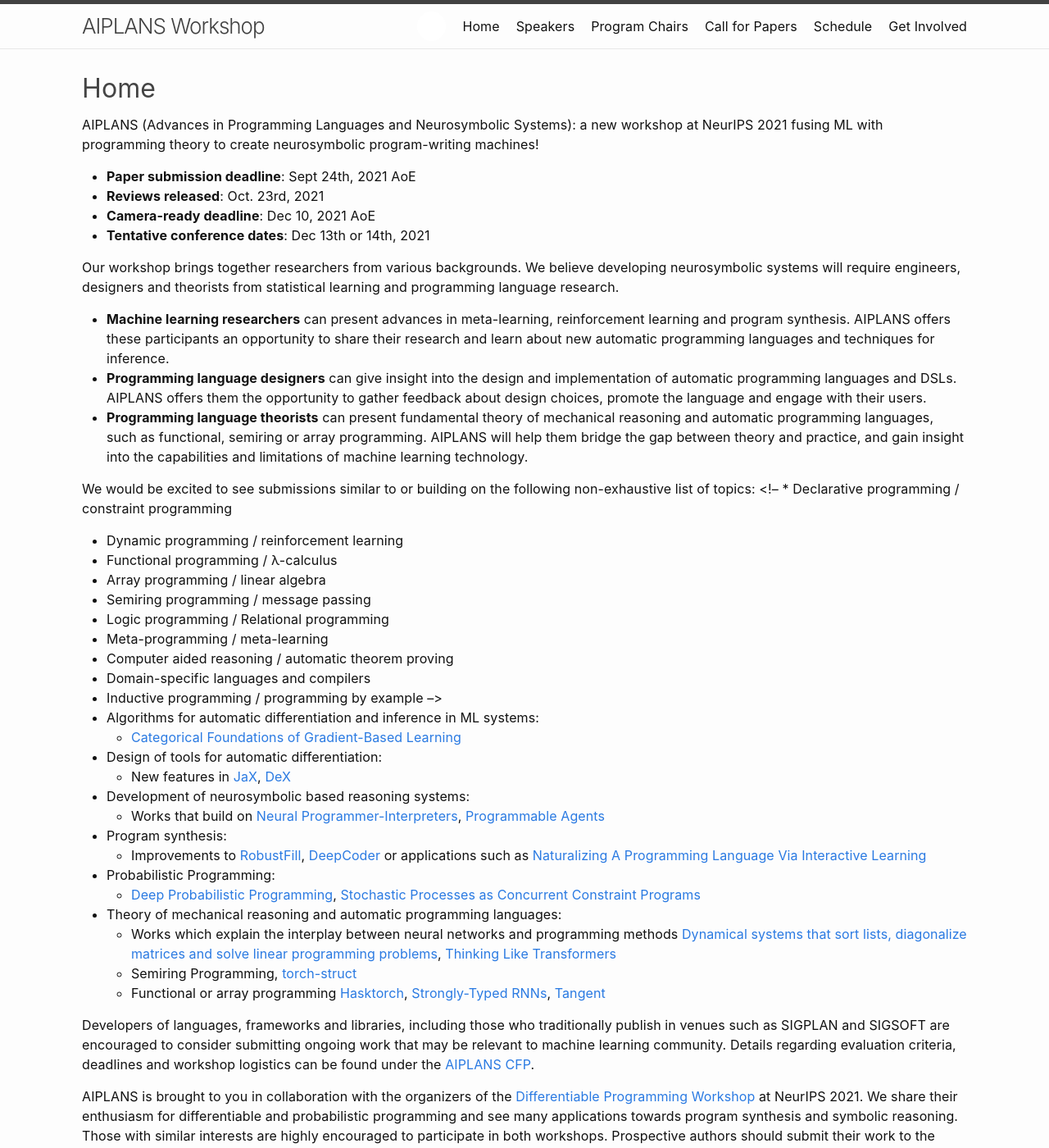
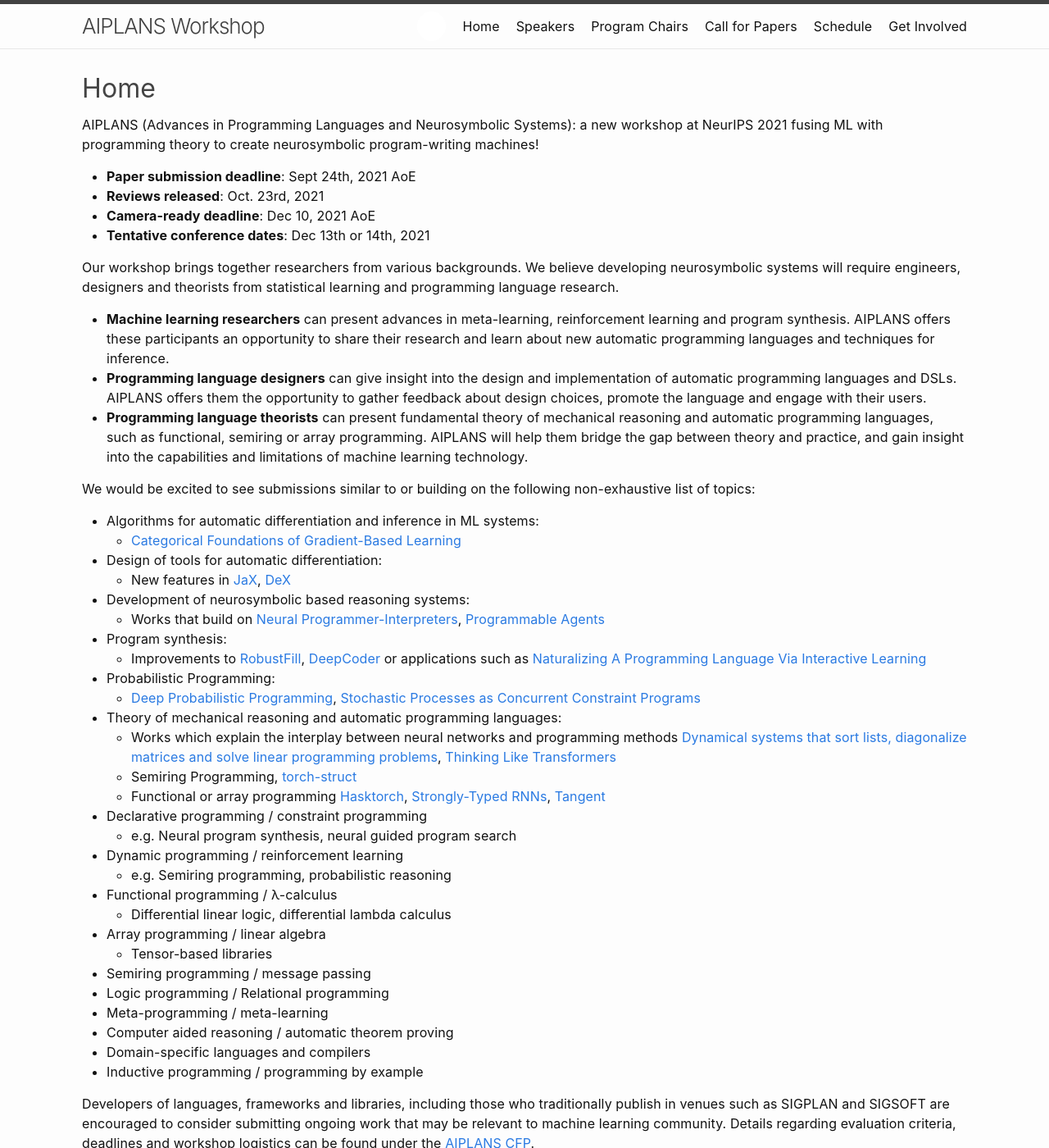
Before and after one commit to aiplans/aiplans.github.io, a Jekyll site: the page built from index.md, in a window 1280 px wide and 1400 px high. Shown: the whole window at 82% size. Built offline with Jekyll 4.4.1, drawn with Linux system fonts in a browser that asks for light colours.

Commit message:
update literature examples

```diff
--- a/index.md
+++ b/index.md
@@ -57,6 +47,20 @@ We would be excited to see submissions similar to or building on the following n
   * Works which explain the interplay between neural networks and programming methods [Dynamical systems that sort lists, diagonalize matrices and solve linear programming problems](http://hrl.harvard.edu/publications/brockett88dynamical.pdf), [Thinking Like Transformers](https://arxiv.org/abs/2106.06981)
   * Semiring Programming, [torch-struct](https://arxiv.org/abs/2002.00876)
   * Functional or array programming [Hasktorch](https://github.com/hasktorch/hasktorch), [Strongly-Typed RNNs](https://arxiv.org/abs/1602.02218), [Tangent](https://arxiv.org/abs/1809.09569)
+* Declarative programming / constraint programming
+  * e.g. Neural program synthesis, neural guided program search
+* Dynamic programming / reinforcement learning
+  * e.g. Semiring programming, probabilistic reasoning
+* Functional programming / λ-calculus
+  * Differential linear logic, differential lambda calculus
+* Array programming / linear algebra
+  * Tensor-based libraries
+* Semiring programming / message passing
+* Logic programming / Relational programming
+* Meta-programming / meta-learning
+* Computer aided reasoning / automatic theorem proving
+* Domain-specific languages and compilers
+* Inductive programming / programming by example
 
 Developers of languages, frameworks and libraries, including those who traditionally publish in venues such as SIGPLAN and SIGSOFT are encouraged to consider submitting ongoing work that may be relevant to machine learning community. Details regarding evaluation criteria, deadlines and workshop logistics can be found under the [AIPLANS CFP](callforpapers.md).
 
```
Also changed, not shown: other parts of index.md (+1 -11 lines).
